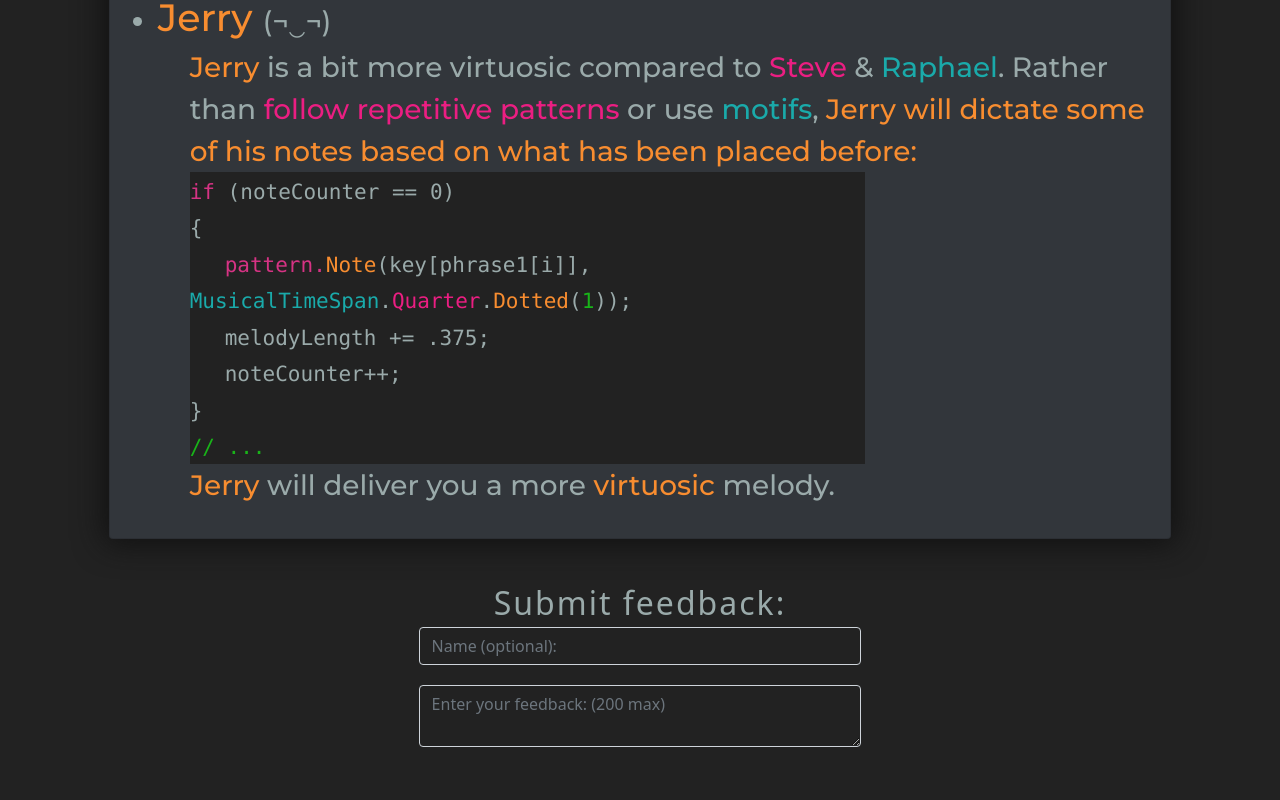
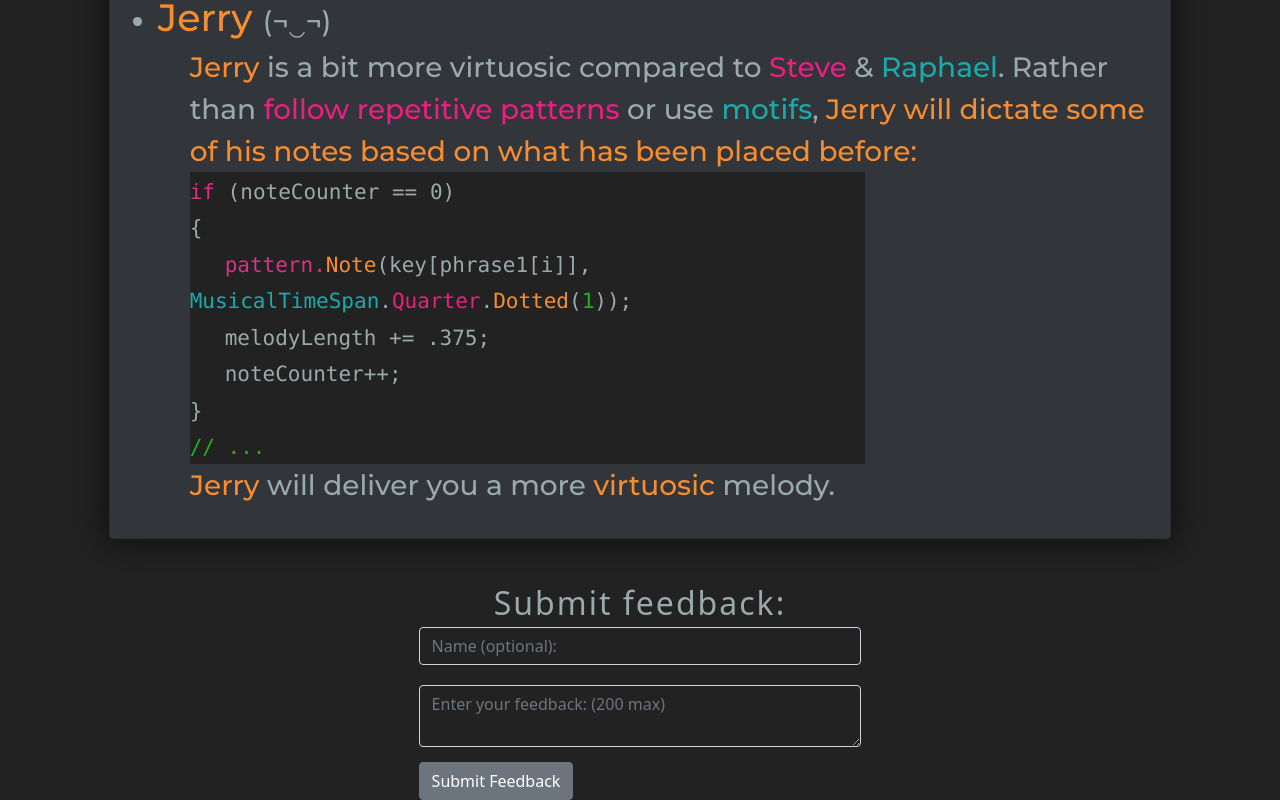
Before and after one commit to nateharrell123/Melody-Maker, a Vue app in the folder melody-maker/: page /About in a window 1280 px wide. Shown: the part 2013-2813 px from the top of the page. Before the commit the page ends 2760 px from the top, so only its background shows below. Built offline with nearby package versions, Linux system fonts and the light colour scheme.

Commit message:
feedback

```diff
--- a/melody-maker/src/components/FeedbackForm.vue
+++ b/melody-maker/src/components/FeedbackForm.vue
@@ -7,11 +7,14 @@
       </b-form-input>
       <div style="padding-bottom: 20px" />
       <b-form-textarea
+        v-model="feedback"
         class="feedback-form"
         id="enter-feedback"
         placeholder="Enter your feedback: (200 max)"
       >
       </b-form-textarea>
+      <div style="padding-top:15px;" />
+    <b-button class="button" @click="submitFeedback">Submit Feedback</b-button>
     </div>
   </b-col>
 </template>
@@ -19,7 +22,17 @@
 <script>
 
 export default {
-    name: "FeedbackForm"
+    name: "FeedbackForm",
+    data(){
+        return{
+            feedback: ""
+        }
+    },
+    methods: {
+        submitFeedback(){
+            console.log(this.feedback)
+        }
+    }
 };
 </script>
 
@@ -28,6 +41,9 @@ export default {
   background-color:transparent;
   color:#9AAAAA;
 }
+.button{
+    float:left;
+}
 .submit-feedback{
   font-size:32px;
   letter-spacing: 2px;
```
